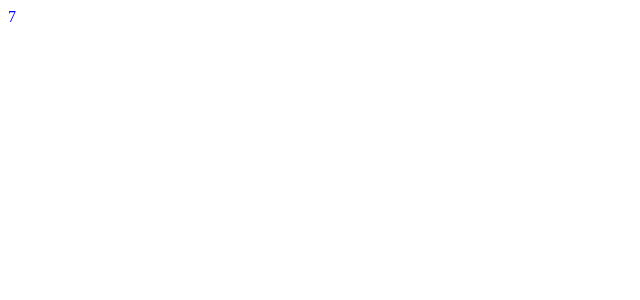
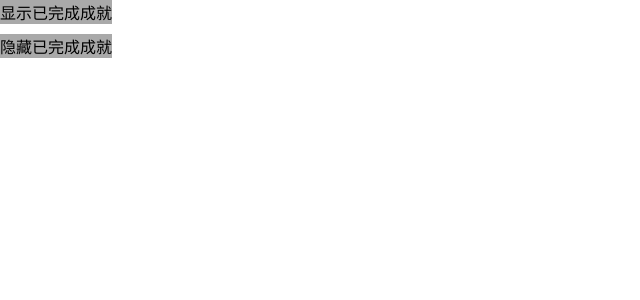
Before and after one commit to lisonge/op-wiki-plus, a Vue app: page / in a window 1280 px wide. Shown: the top 300 px of the page, without its empty margins (0-640 px from the left). Built offline with nearby package versions, Linux system fonts and the light colour scheme.

Commit message:
feat: 1.0.0

```diff
--- a/src/App.vue
+++ b/src/App.vue
@@ -1,24 +1,64 @@
 <script setup lang="ts">
-import { onMounted, onUnmounted, ref } from 'vue';
-
-const x = ref(0);
-let task: number | undefined = undefined;
-onMounted(() => {
-  task = window.setInterval(() => {
-    x.value++;
-  }, 1000);
-});
-onUnmounted(() => {
-  window.clearInterval(task);
-});
+const switchShowStatus = (show = true) => {
+  const display = show ? 'block' : 'none';
+  const catelogList = document.querySelectorAll<HTMLSpanElement>(
+    '#toc > ul  a > span.toctext.checked'
+  );
+  catelogList.forEach((el) => {
+    const target = el.parentElement?.parentElement;
+    if (target) {
+      target.style.display = display;
+    }
+  });
+  const mainbodyList = document.querySelectorAll<HTMLElement>(
+    `#mw-content-text div.bwiki-collection.checked`
+  );
+  if (mainbodyList.length > 0) {
+    const realList = Array.from(
+      mainbodyList[0].parentElement?.children ?? []
+    ) as HTMLElement[];
+    mainbodyList.forEach((el) => {
+      const index = realList.indexOf(el);
+      el.style.display = display;
+      if (index >= 0) {
+        for (let i = index + 1; i < realList.length; i++) {
+          const child = realList[i];
+          if (!child.classList.contains('bwiki-collection')) {
+            child.style.display = display;
+          } else {
+            break;
+          }
+        }
+      }
+    });
+  }
+};
 </script>
 
 <template>
-  <div class="root-1fdb449b">{{ x }}</div>
+  <div class="root-1fdb449b">
+    <div @click="switchShowStatus(true)">显示已完成成就</div>
+    <div @click="switchShowStatus(false)">隐藏已完成成就</div>
+  </div>
 </template>
 
 <style scoped lang="scss">
 .root-1fdb449b {
-  color: blue;
+  color: black;
+  background-color: white;
+  position: fixed;
+  top: 0;
+  left: 0;
+  z-index: 9999;
+  display: flex;
+  flex-direction: column;
+  & > div {
+    background-color: darkgrey;
+    cursor: pointer;
+    margin-bottom: 10px;
+    &:last-child {
+      margin-bottom: 0;
+    }
+  }
 }
 </style>
--- a/vite.config.ts
+++ b/vite.config.ts
@@ -1,39 +1,44 @@
 import vue from '@vitejs/plugin-vue';
 import path from 'path';
 import { defineConfig } from 'vite';
+import monkeyPlugin from 'vite-plugin-monkey';
 
 // https://vitejs.dev/config/
 export default defineConfig({
-  plugins: [vue()],
-  server: {
-    host: '0.0.0.0',
-    hmr: {
-      protocol: 'ws',
-      host: '127.0.0.1',
-      port: 3000,
-    },
-  },
-  base: '/',
+  plugins: [
+    vue(),
+    monkeyPlugin({
+      entry: 'src/main.ts',
+      userscript: {
+        monkey: 'tamper',
+        author: 'lisonge',
+        name: 'op-wiki-plus',
+        namespace: 'https://dev.songe.li',
+        version: '1.0.0',
+        icon: 'https://dev.songe.li/favicon.svg',
+        description: '原神 Wiki 辅助工具, 1.显示/隐藏已完成成就',
+        include: ['https://wiki.biligame.com/ys/*'],
+        extra: [['license', 'MIT']],
+      },
+      format: {
+        align: 2,
+      },
+      server: {
+        prefix: 'dev:',
+      },
+      build: {
+        externalGlobals: {
+          vue: [
+            'Vue',
+            'https://cdn.jsdelivr.net/npm/vue@3.2.31/dist/vue.global.prod.js',
+          ],
+        },
+      },
+    }),
+  ],
   resolve: {
     alias: {
       '@': path.resolve(__dirname, 'src'),
     },
   },
-  build: {
-    sourcemap: false,
-    minify: false,
-    rollupOptions: {
-      external: ['vue'],
-      output: {
-        globals: {
-          vue: 'Vue',
-        },
-      },
-    },
-    lib: {
-      entry: path.resolve(__dirname, 'src/main.ts'),
-      formats: ['iife'],
-      name: 'Op_Wiki_Plus',
-    },
-  },
 });
```
Also changed, not shown: package.json (+18 -13 lines), src/inject.ts (deleted, +0 -14 lines), 1 other file (tests, documents, lock files or other folders).
